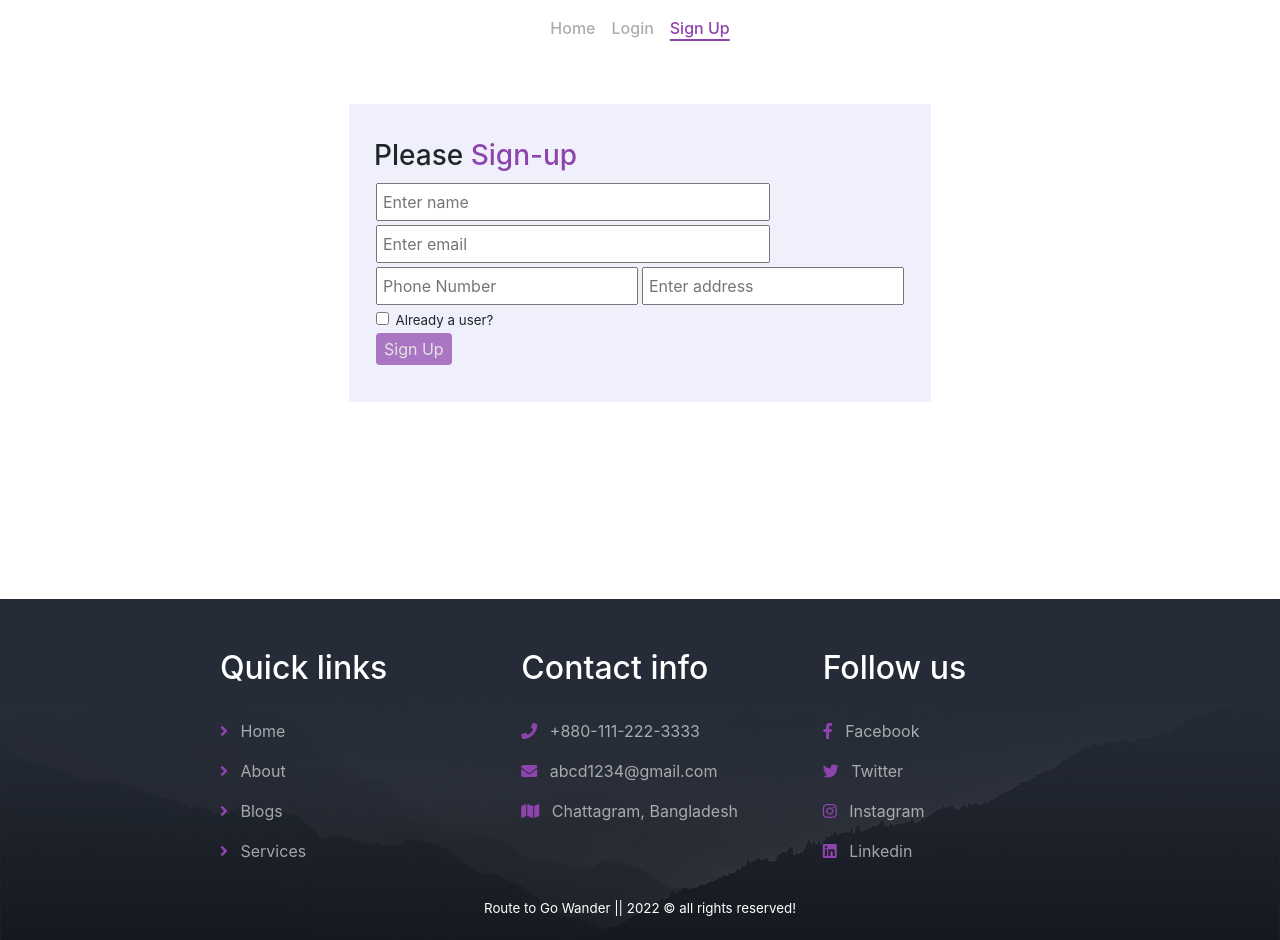
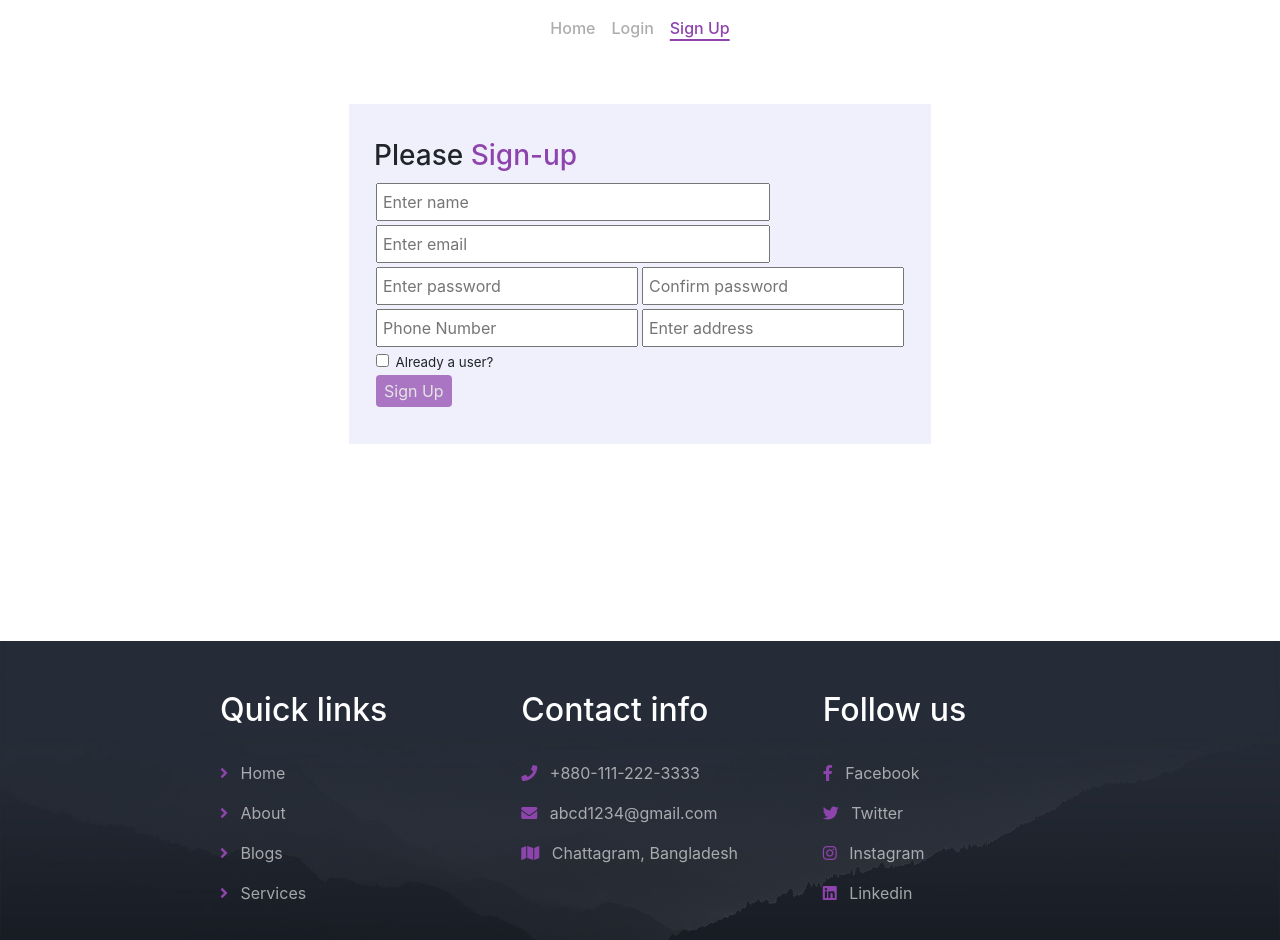
Before and after one commit to ijTuhin/independent-service-provider, a React (Create React App) app: page /signup in a window 1280 px wide. Shown: the top 940 px of the page. Built offline with nearby package versions, Linux system fonts and the light colour scheme.

Commit message:
addede password field & fixed footer credit

```diff
--- a/src/Component/Footer/Footer.js
+++ b/src/Component/Footer/Footer.js
@@ -31,7 +31,7 @@ const Footer = () => {
             </div>
 
             <div class="text-white text-center pb-4">
-                <p> Route to <span>Go Wander</span> || 2022 © all rights
+                <p> Catering <span>Service</span> || 2022 © all rights
                 reserved! </p>
             </div>
         </div>
--- a/src/Component/SignUp/SignUp.js
+++ b/src/Component/SignUp/SignUp.js
@@ -1,6 +1,10 @@
-import React from 'react';
+import React, { useState } from 'react';
 import './SignUp.css';
 const SignUp = () => {
+    const [name, setName] = useState('');
+    const [email, setEmail] = useState('');
+    const [password, setPassword] = useState('');
+    const [] = useState('');
     return (
         <div className='d-flex justify-content-center my-5'>
             <div className="form-container">
@@ -11,6 +15,10 @@ const SignUp = () => {
                     </div>
                     <div className='input-field'>
                         <input type="email" name="email" placeholder='Enter email' id="" />
+                    </div>
+                    <div >
+                        <input type="password" name="password" placeholder="Enter password" />
+                        <input type="password" name="confirm-password" placeholder="Confirm password" />
                     </div>
                     <div >
                         <input type="tel" name="phone-number" placeholder='Phone Number' id="" />
```
